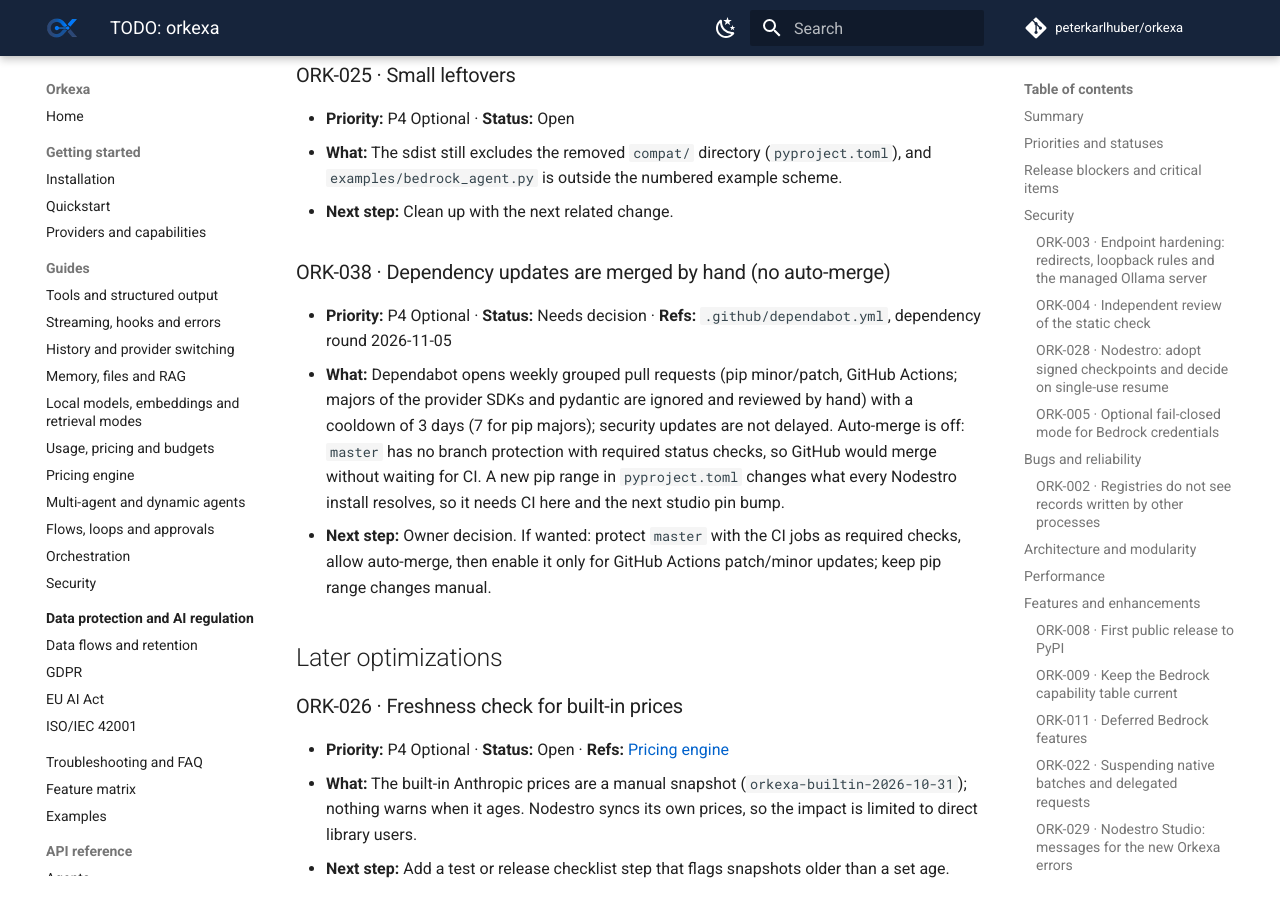
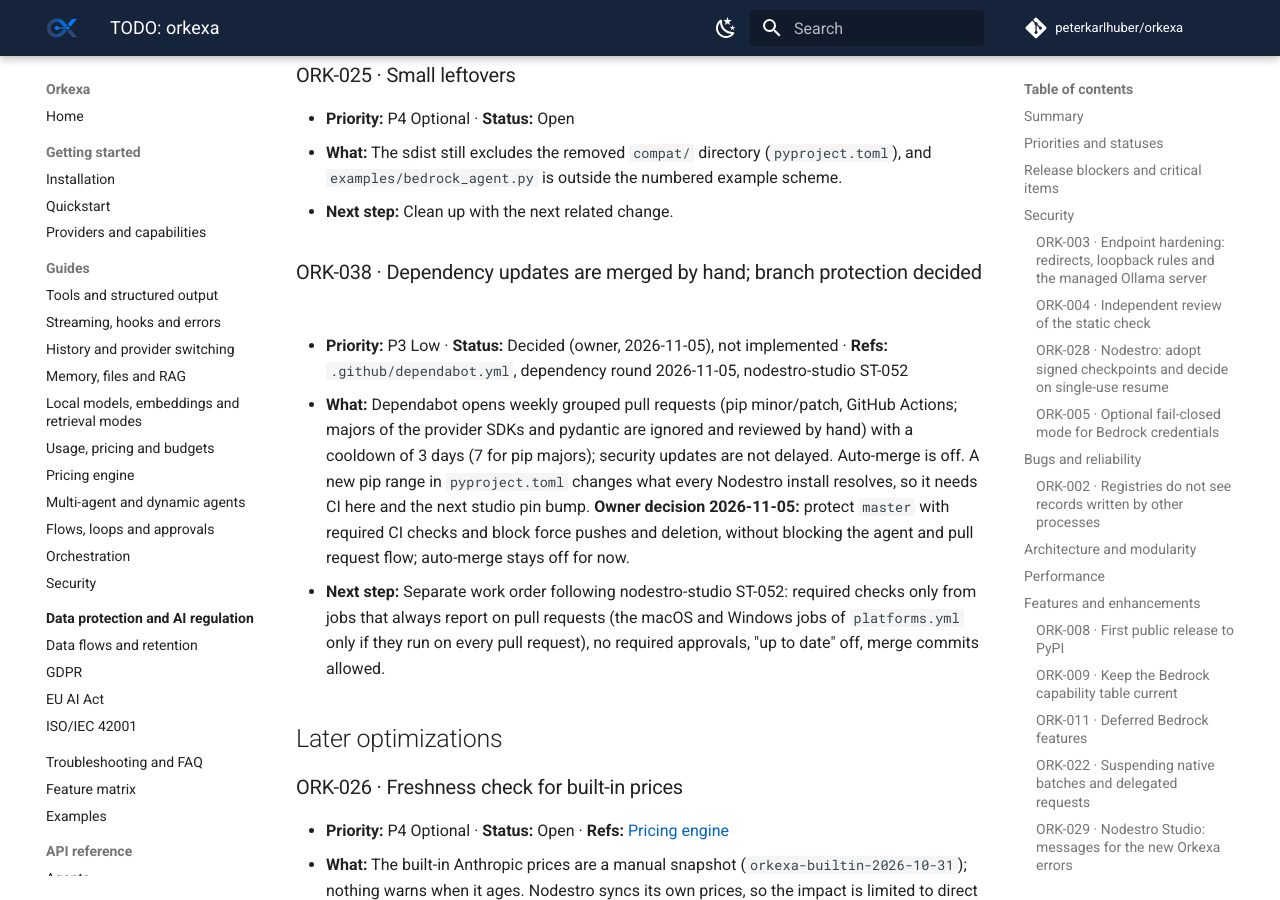
Before and after one commit to peterkarlhuber/orkexa, an MkDocs documentation site: the page built from docs/TODO.md, in a window 1280 px wide and 900 px high, scrolled down 9353 px. Built offline with MkDocs 1.6.1 and Material for MkDocs 9.7.7, drawn with Linux system fonts in a browser that asks for light colours; comment, search, counter and statistics services are not loaded.

Commit message:
TODO: ORK-038 records the owner's branch protection decision
Owner decision 2026-11-05: protect master with required CI checks, block
force pushes and deletion, keep the agent and pull request flow working;
auto-merge stays off. P4 -> P3 (counts 15/13 -> 16/12).

Co-Authored-By: Claude Opus 5.5 <noreply@anthropic.com>
Claude-Session: https://claude.ai/code/session_011tY7T9MQfqExyynfYotfxe

```diff
--- a/docs/TODO.md
+++ b/docs/TODO.md
@@ -295,17 +295,19 @@ None known.
   `examples/bedrock_agent.py` is outside the numbered example scheme.
 - **Next step:** Clean up with the next related change.
 
-### ORK-038 · Dependency updates are merged by hand (no auto-merge)
+### ORK-038 · Dependency updates are merged by hand; branch protection decided
 
-- **Priority:** P4 Optional · **Status:** Needs decision · **Refs:** `.github/dependabot.yml`, dependency round
-  2026-11-05
+- **Priority:** P3 Low · **Status:** Decided (owner, 2026-11-05), not implemented · **Refs:** `.github/dependabot.yml`,
+  dependency round 2026-11-05, nodestro-studio ST-052
 - **What:** Dependabot opens weekly grouped pull requests (pip minor/patch, GitHub Actions; majors of the provider
   SDKs and pydantic are ignored and reviewed by hand) with a cooldown of 3 days (7 for pip majors); security updates are
-  not delayed. Auto-merge is off: `master` has no branch protection with required status checks, so GitHub would
-  merge without waiting for CI. A new pip range in `pyproject.toml` changes what every Nodestro install resolves, so
-  it needs CI here and the next studio pin bump.
-- **Next step:** Owner decision. If wanted: protect `master` with the CI jobs as required checks, allow auto-merge,
-  then enable it only for GitHub Actions patch/minor updates; keep pip range changes manual.
+  not delayed. Auto-merge is off. A new pip range in `pyproject.toml` changes what every Nodestro install resolves,
+  so it needs CI here and the next studio pin bump.
+  **Owner decision 2026-11-05:** protect `master` with required CI checks and block force pushes and deletion,
+  without blocking the agent and pull request flow; auto-merge stays off for now.
+- **Next step:** Separate work order following nodestro-studio ST-052: required checks only from jobs that always
+  report on pull requests (the macOS and Windows jobs of `platforms.yml` only if they run on every pull request),
+  no required approvals, "up to date" off, merge commits allowed.
 
 ## Later optimizations
 
```
Also changed, not shown: other parts of docs/TODO.md (+2 -2 lines).
